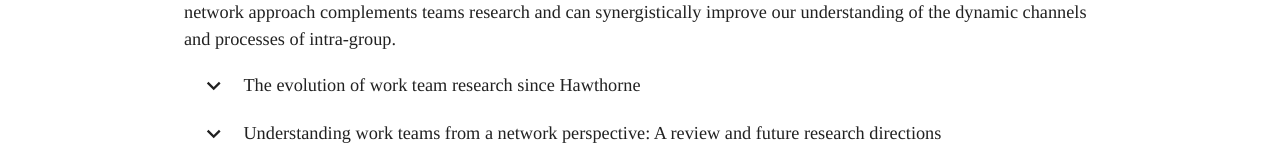
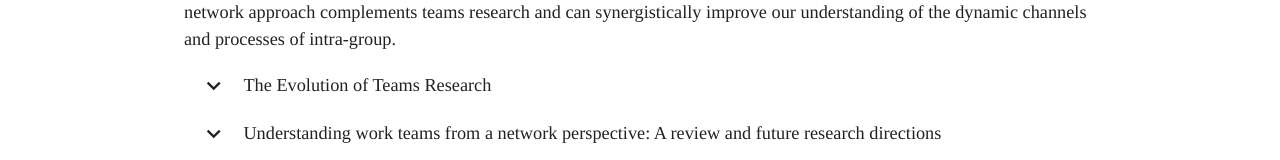
Before and after one commit to seminrosa/semin-rosa.com, a Next.js app: page /research in a window 1280 px wide. Shown: the part 439-599 px from the top of the page. Built offline with nearby package versions, Linux system fonts and the light colour scheme.

Commit message:
Added description to first Research Topic

```diff
--- a/src/app/research/researchText.ts
+++ b/src/app/research/researchText.ts
@@ -6,9 +6,10 @@ export const RESEARCH = [
         description: "As a meso-level management researcher, I have thoroughly immersed myself in the extant teams literature. I view that the network approach complements teams research and can synergistically improve our understanding of the dynamic channels and processes of intra-group.",
         papers: [
             {
-                title: "The evolution of work team research since Hawthorne",
+                title: "The Evolution of Teams Research",
                 citation: "Mathieu, J. E., Wolfson, M. A., & Park, S. (2018) The evolution of work team research since Hawthorne. American Psychologist, 73(4), 308-321.",
-                link: "https://doi.org/10.1037/amp0000255"
+                link: "https://doi.org/10.1037/amp0000255",
+                description: "We chronicle the evolution of 3 schools of thought concerning work groups that spawned about the time of those studies. We highlight the different emphases of each perspective and how they eventually merged into an integrated view of teamwork. We also illustrate the disciplinary ebbs and flows of work group research over the past quarter century and how many different scholars from diverse institutions are currently contributing to the literature. We highlight the progress that has been made both in terms of scholarly insights and practical advances."
             },
             {
                 title: "Understanding work teams from a network perspective: A review and future research directions",
```
